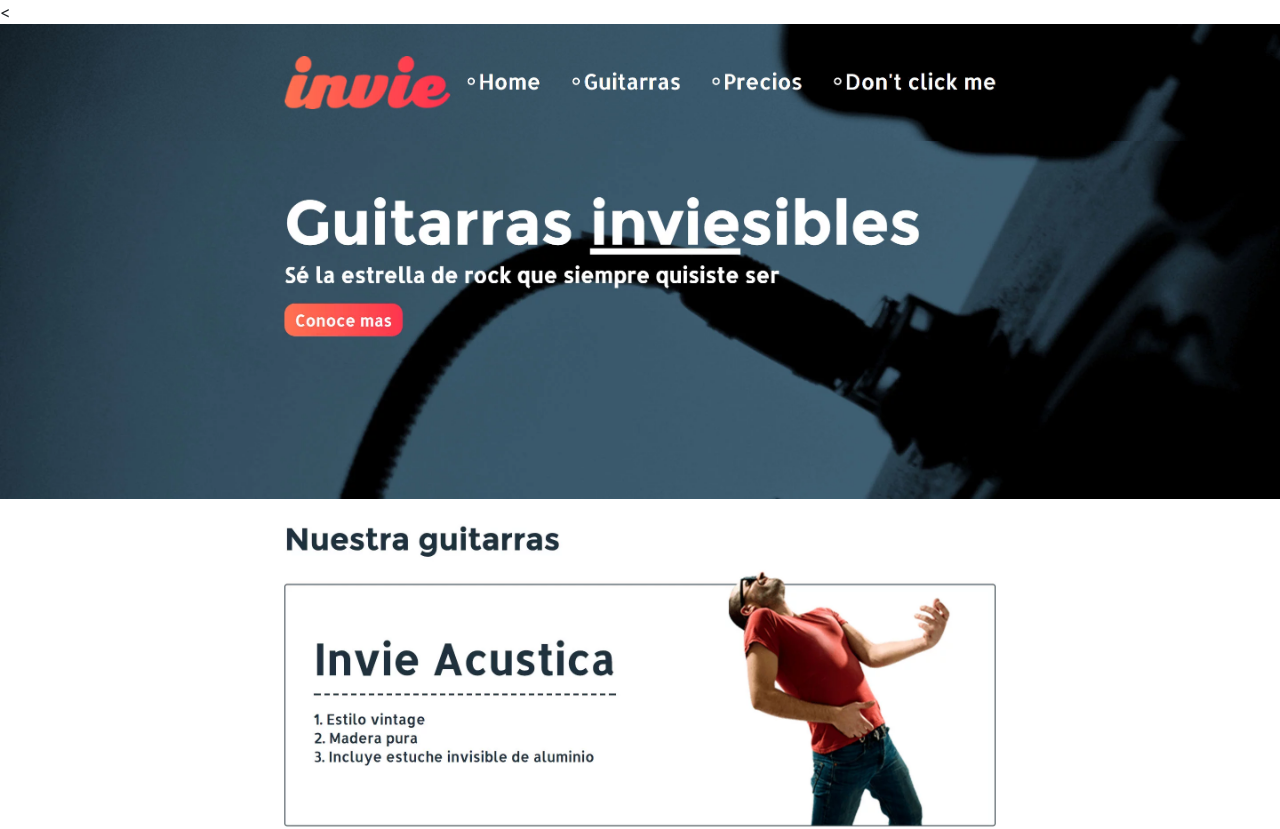
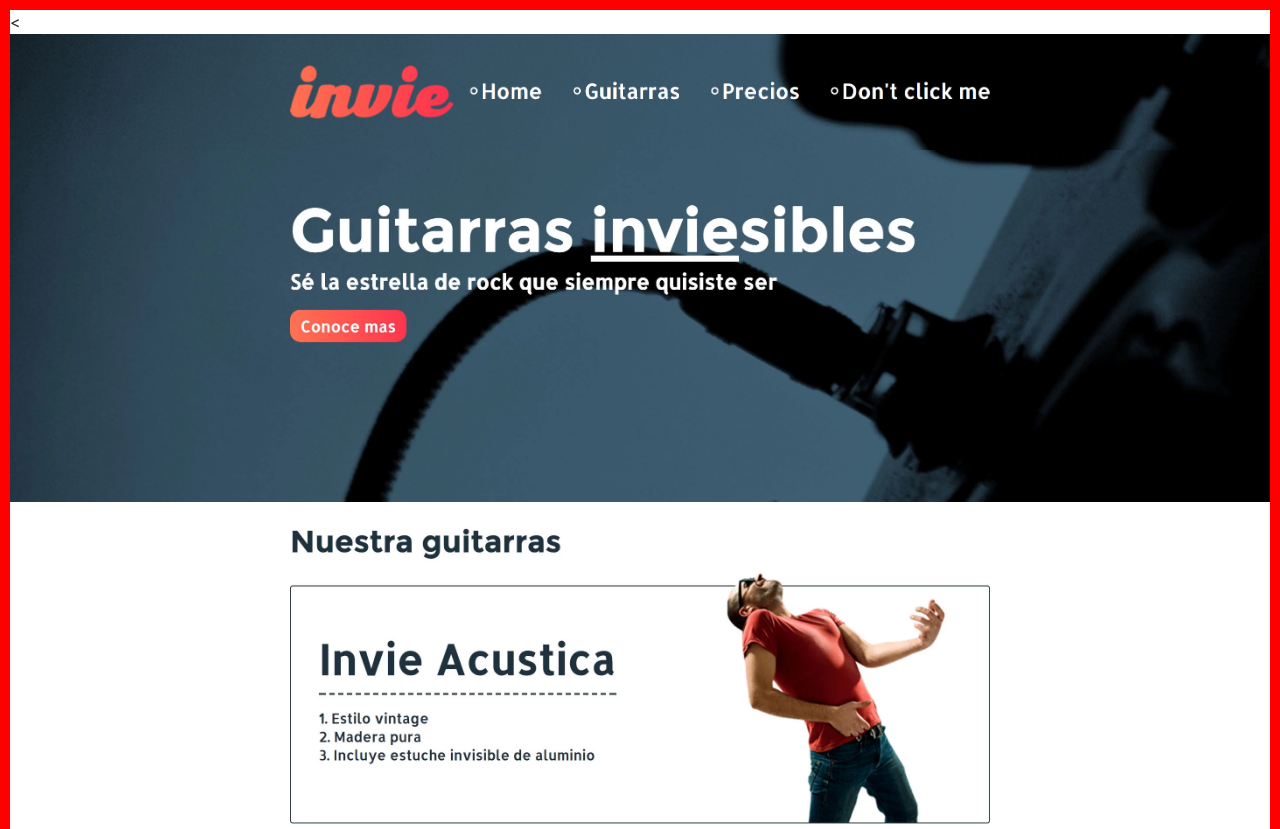
Before and after one commit to nekrapula99/invie-github, a plain HTML site: page index.html in a window 1280 px wide. Shown: the top 829 px of the page. Drawn offline with nearby package versions, Linux system fonts and the light colour scheme.

Commit message:
se actualiza border en Body

```diff
--- a/index.html
+++ b/index.html
@@ -3,6 +3,15 @@
   <head>
     <title>Invie</title>
     <!-- Required meta tags -->
+<style media="screen">
+  body{
+    margin: 0;
+    border:10px solid red;
+  }
+
+
+</style>
+
     <meta charset="utf-8">
     <meta name="viewport" content="width=device-width, initial-scale=1, shrink-to-fit=no">
 
```
